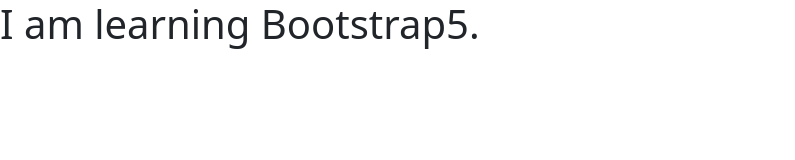
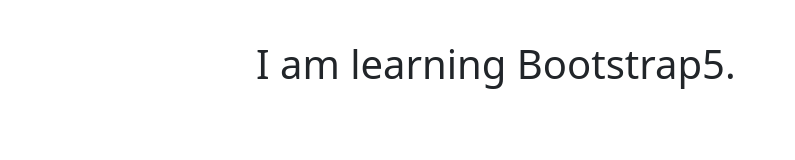
Before and after one commit to subir20/Codeing-Practice, a plain HTML site: page index.html in a window 1280 px wide. Shown: the whole page, without its empty margins (0-795 px from the left). Drawn offline with Linux system fonts and the light colour scheme.

Commit message:
style done

```diff
--- a/style.css
+++ b/style.css
@@ -0,0 +1,30 @@
+
+ h1 {
+   display: inline-block;
+   position: relative;
+   /* color: #0087ca; */
+   text-align: center;
+   /* width: 100%; */
+   /* border: 3px solid; */
+   padding-bottom: 10px;
+   margin: 40px 20%;
+ }
+
+ h1:after {
+    /* margin: 2px; */
+   content: '';
+   position: absolute;
+   width: 100%;
+   transform: scaleX(0);
+   height: 3px;
+   bottom: 0;
+   left: 0;
+   background-color: gold;
+   transform-origin: center;
+   transition: transform 0.25s ease-out;
+ }
+
+ h1:hover:after {
+   transform: scaleX(1);
+   transform-origin: center;
+ }
```
Also changed, not shown: index.html (+1 -1 lines).
